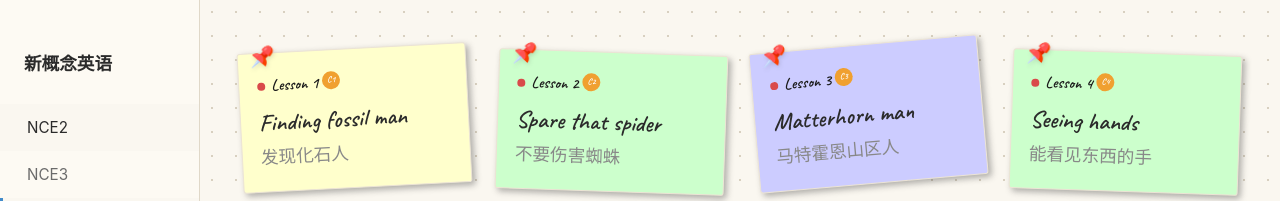
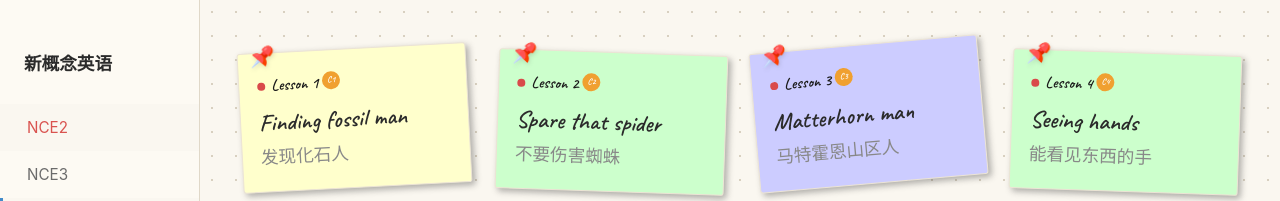
Before and after one commit to farisni/nce-proj, a Vue app: page / in a window 1280 px wide. In both pictures the pointer is over the element "NCE2". Shown: the top 201 px of the page. Built offline with nearby package versions, Linux system fonts and the light colour scheme; a web font is replaced by a local one.

Commit message:
style: 首页导航hover字体颜色与border颜色一致

```diff
--- a/src/App.vue
+++ b/src/App.vue
@@ -58,5 +58,8 @@ onUnmounted(() => { window.removeEventListener('scroll', showScrollBarWhileScrol
 .nce2.active { border-left-color: #d9534f; }
 .nce3.active { border-left-color: #f0ad4e; }
 .nce4.active { border-left-color: #428bca; }
+.nce2:hover { color: #d9534f; }
+.nce3:hover { color: #f0ad4e; }
+.nce4:hover { color: #428bca; }
 .app-main { flex: 1; min-width: 0; }
 </style>
```
